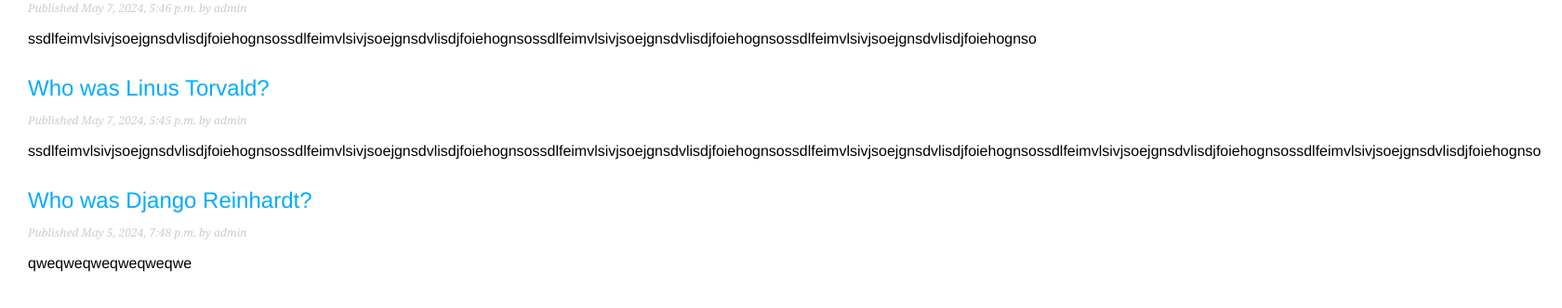
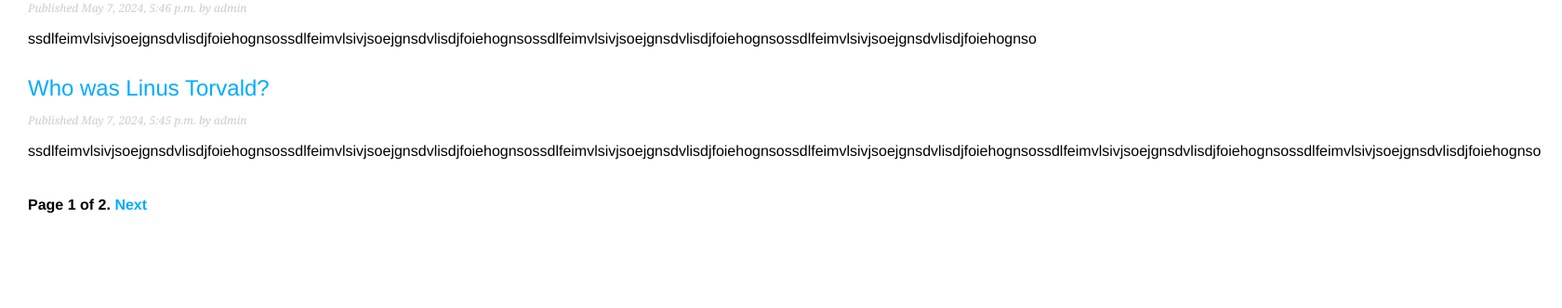
Before and after one commit to Obliviann17/blog_app, a Django app: page /blog/ in a window 1680 px wide. Shown: the part 260-592 px from the top of the page at 93% size. Run offline with Django 5.2, Linux system fonts and the light colour scheme; data comes from the database, SQL or seed files in the repository; both versions use the stored data as it was after the commit.

Commit message:
add canonicals urls and pagination

```diff
--- a/blog/models.py
+++ b/blog/models.py
@@ -1,6 +1,7 @@
 from django.db import models
 from django.utils import timezone
 from django.contrib.auth.models import User
+from django.urls import reverse
 
 class PublishedManager(models.Manager):
     def get_queryset(self):
@@ -13,7 +14,7 @@
         PUBLISHED = 'PB', 'Published'
 
     title = models.CharField(max_length=250)
-    slug = models.SlugField(max_length=250)
+    slug = models.SlugField(max_length=250, unique_for_date='publish')
     author = models.ForeignKey(User, on_delete=models.CASCADE, related_name='blog_posts')
     body = models.TextField()
     publish = models.DateTimeField(default=timezone.now)
@@ -32,3 +33,6 @@
 
     def __str__(self):
         return self.title
+
+    def get_absolute_url(self):
+        return reverse('blog:post_detail', args=[self.publish.year, self.publish.month, self.publish.day, self.slug])
--- /dev/null
+++ b/blog/templates/blog/pagination.html
@@ -0,0 +1,13 @@
+<div class="pagination">
+<span class="step-links">
+{% if page.has_previous %}
+    <a href="?page={{ page.previous_page_number }}">Previous</a>
+{% endif %}
+    <span class="current">
+Page {{ page.number }} of {{ page.paginator.num_pages }}.
+</span>
+    {% if page.has_next %}
+        <a href="?page={{ page.next_page_number }}">Next</a>
+    {% endif %}
+</span>
+</div>
--- a/blog/templates/blog/post/list.html
+++ b/blog/templates/blog/post/list.html
@@ -4,7 +4,7 @@
     <h1>My Blog</h1>
     {% for post in posts %}
         <h2>
-            <a href="{% url 'blog:post_detail' post.id %}">
+            <a href="{{ post.get_absolute_url }}">
                 {{ post.title }}
             </a>
         </h2>
@@ -13,4 +13,5 @@
         </p>
         {{ post.body|truncatewords:30|linebreaks }}
     {% endfor %}
+    {% include "blog/pagination.html" with page=posts %}
 {% endblock %}
--- a/blog/urls.py
+++ b/blog/urls.py
@@ -5,5 +5,5 @@
 
 urlpatterns = [
     path('', views.post_list, name='post_list'),
-    path('<int:id>/', views.post_detail, name='post_detail'),
+    path('<int:year>/<int:month>/<int:day>/<slug:post>/', views.post_detail, name='post_detail'),
 ]
--- a/blog/views.py
+++ b/blog/views.py
@@ -1,10 +1,18 @@
 from django.shortcuts import render, get_object_or_404
 from .models import Post
-
+from django.core.paginator import Paginator, EmptyPage, PageNotAnInteger
 def post_list(request):
-    posts = Post.published.all()
+    post_list = Post.published.all()
+    paginator = Paginator(post_list, 3)
+    page_number = request.GET.get('page', 1)
+    try:
+        posts = paginator.page(page_number)
+    except PageNotAnInteger:
+        posts = paginator.page(1)
+    except EmptyPage:
+        posts = paginator.page(paginator.num_pages)
     return render(request, 'blog/post/list.html', {'posts': posts})
 
-def post_detail(request, id):
-    post = get_object_or_404(Post, id=id, status=Post.Status.PUBLISHED)
+def post_detail(request, year, month, day, post):
+    post = get_object_or_404(Post, status=Post.Status.PUBLISHED, slug=post, publish__year=year, publish__month=month, publish__day=day)
     return render(request, 'blog/post/detail.html', {'post': post})
```
Also changed, not shown: blog/migrations/0002_alter_post_slug.py (added), db.sqlite3.
